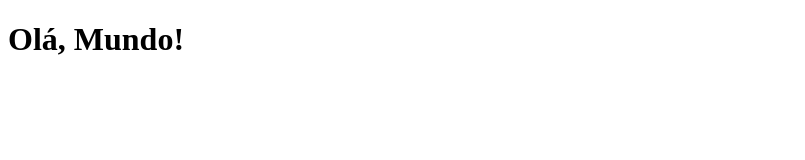
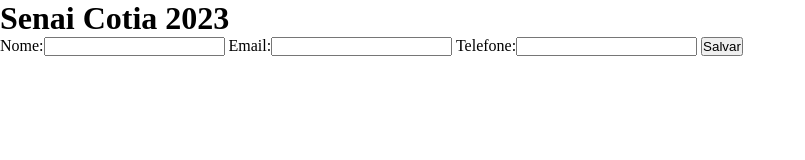
Before and after one commit to GuilhermeFrancisco22/projectweb, a plain HTML site: page Projects/projeto1/html/index.html in a window 1280 px wide. Shown: the whole page, without its empty margins (0-805 px from the left). Drawn offline with Linux system fonts and the light colour scheme.

Commit message:
Alteração

```diff
--- a/Projects/projeto1/css/style.css
+++ b/Projects/projeto1/css/style.css
@@ -0,0 +1,5 @@
+* {
+    box-sizing: border-box;
+    margin: 0;
+    padding: 0;
+}
--- a/Projects/projeto1/html/index.html
+++ b/Projects/projeto1/html/index.html
@@ -1,14 +1,20 @@
 <!DOCTYPE html>
-<html lang="en">
-<head>
-    <meta charset="UTF-8">
-    <meta name="viewport" content="width=device-width, initial-scale=1.0">
-    <title>
-    </title>
-    <link rel="stylesheet" href="../css/style.css">
-</head>
-<body>
-    <h1>Olá, Mundo!</h1>
+<html lang="pt-br">
+  <head>
+    <meta charset="UTF-8" />
+    <meta name="viewport" content="width=device-width, initial-scale=1.0" />
+    <title> </title>
+    <link rel="stylesheet" href="../css/style.css" />
+  </head>
+  <body>
+    <h1 id="titulo">Senai</h1>
+    <span>Nome:</span><input type="text" name="" id="nome" />
+    <span>Email:</span><input type="text" name="" id="email" />
+    <span>Telefone:</span><input type="text" name="" id="telefone" />
+    <button onclick="salvar()">Salvar</button>
+    <h2 id="resultado1"></h2>
+    <h2 id="resultado2"></h2>
+    <h2 id="resultado3"></h2>
     <script src="../js/script.js"></script>
-</body>
+  </body>
 </html>
--- a/Projects/projeto1/js/script.js
+++ b/Projects/projeto1/js/script.js
@@ -0,0 +1,28 @@
+// var nome = "Gui";
+// let idade = 18;
+// const anoNascimento = 2005;
+
+// let lista = [1,2,3,4,5,6]
+
+// for (let index = 0; index < lista.length; index++) {
+//     const element = lista[index];
+//     console.log(element)
+// }
+
+const titulo = document.getElementById("titulo");
+const nome = document.getElementById("nome");
+const email = document.getElementById("email");
+const telefone = document.getElementById("telefone");
+const resultado1 = document.getElementById("resultado1");
+const resultado2 = document.getElementById("resultado2");
+const resultado3 = document.getElementById("resultado3");
+
+console.log(titulo.textContent);
+
+titulo.textContent = "Senai Cotia 2023"
+
+function salvar() {
+    resultado1.textContent = nome.value
+    resultado2.textContent = email.value
+    resultado3.textContent = telefone.value
+}
```
